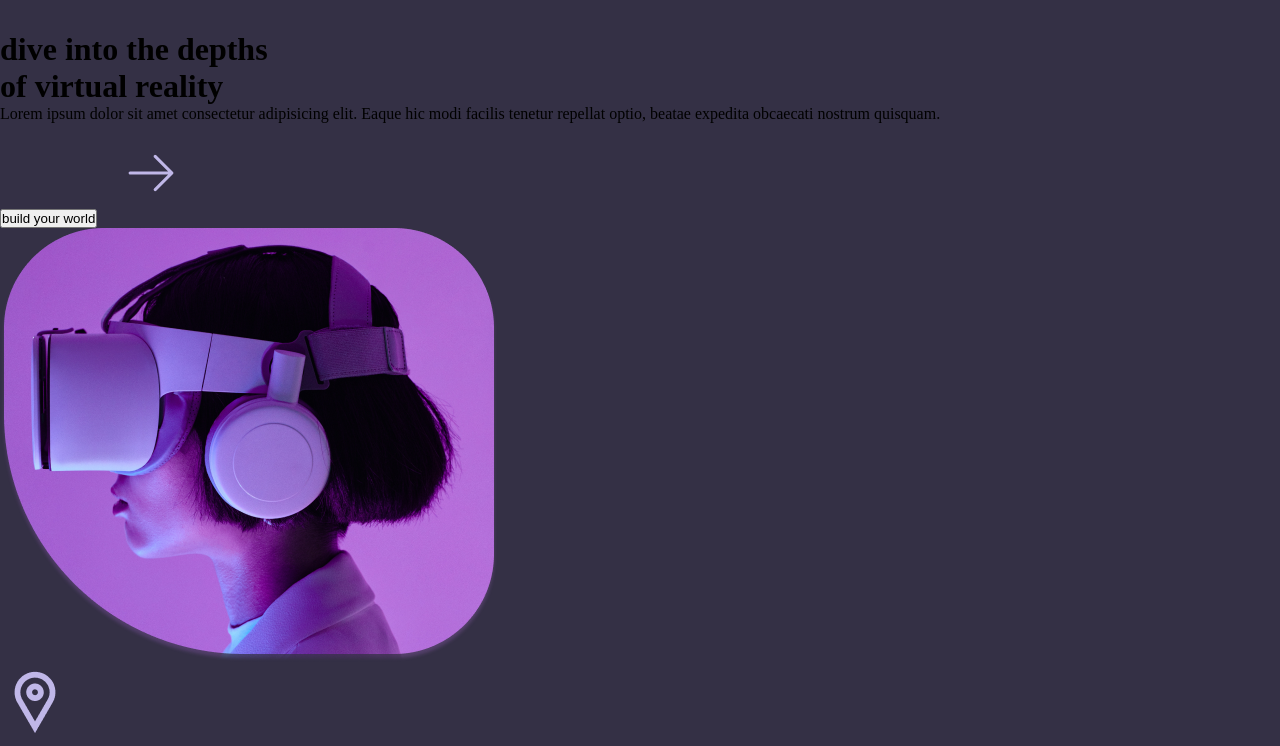
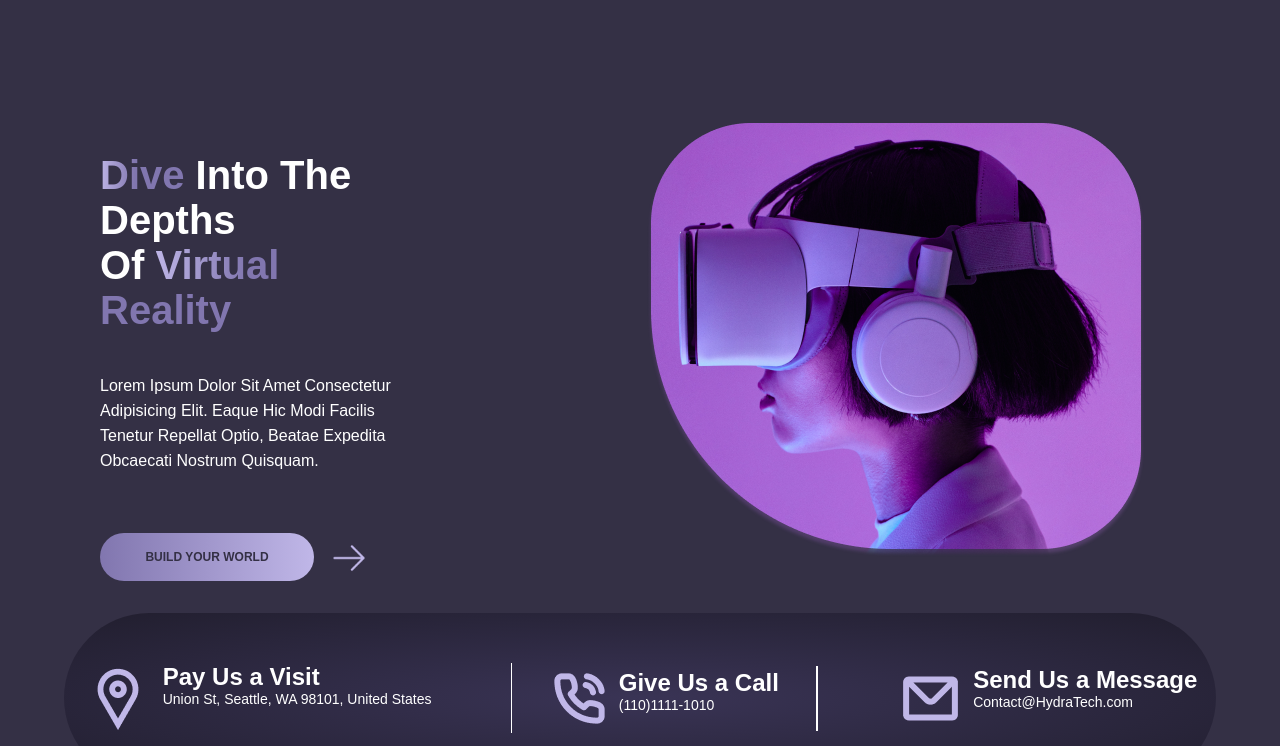
Before and after one commit to Tumworobere/Hydra-landing-page, a plain HTML site: page index.html in a window 1280 px wide. Shown: the part 137-883 px from the top of the page. Drawn offline with Linux system fonts and the light colour scheme.

Commit message:
modified the style for the image banner and botton icons

```diff
--- a/style.css
+++ b/style.css
@@ -114,3 +114,129 @@ header {
     cursor: pointer;
     display: none;
 }
+
+/*----------------main banner----------------*/
+
+
+.main-banner-and-text {
+  width: 100%;
+  height: 600px;
+  display: flex;
+}
+
+
+.main-text {
+  width: 40%;
+  height: 100%;
+  padding: 140px 100px;
+  font-family: var(--font-family);
+  text-transform: capitalize;
+}
+
+.main-text h1 {
+  font-weight: 700;
+  color: white;
+  font-size: 40px;
+  margin-bottom: 40px;
+}
+
+.main-text h1:first-child {
+  margin-bottom: 0;
+}
+
+.main-text span {
+  font-size: 40px;
+  font-weight: 700;
+  background: linear-gradient(91.57deg, #C0B7E8 -1.02%, #8176AF 36.25%);
+  -webkit-background-clip: text;
+  -webkit-text-fill-color: transparent;
+  background-clip: text;
+}
+
+.main-text p {
+  color: white;
+  font-size: 16px;
+  line-height: 25px;
+}
+
+.button-wrapper {
+  height: 150px;
+  display: flex;
+  padding: 30px 0;
+}
+
+.button-wrapper button {
+  width: 214px;
+  height: 48px;
+  border-radius: 40px;
+  background-image: linear-gradient(to right, rgba(129, 118, 175, 1), rgba(192, 183, 232, 1));
+  border: none;
+  margin-top: 30px;
+  text-transform: uppercase;
+  font-family: var(--font-family);
+  font-size: 12px;
+  font-weight: 700;
+  color: rgba(52, 48, 69, 1);
+  cursor: pointer;
+}
+
+.button-wrapper button:hover {
+  opacity: 0.6;
+}
+
+.button-wrapper img {
+  margin-top: 20px;
+}
+
+.main-banner {
+  margin: 110px auto;
+}
+
+.extra-img img {
+  display: none;
+}
+
+.icon-wrapper {
+  width: 90%;
+  height: 170px;
+  background-image: radial-gradient(rgba(58, 52, 86, 0.95), rgba(33, 30, 46, 1));
+  margin: 0px auto;
+  padding: 50px 0;
+  border-radius: 90px;
+  display: flex;
+  justify-content: space-around;
+  align-items: center;
+}
+
+.icon-wrapper img {
+  margin-right: 10px;
+}
+
+
+.location-icon {
+  display: flex;
+  border-right: 1px solid white;
+  padding-right: 80px;
+}
+
+.icon-text h1 {
+  font-size: 24px;
+  font-family: var(--font-family);
+  color: rgba(255, 255, 255, 1);
+}
+
+.icon-text p {
+  font-size: 14px;
+  font-family: var(--font-family);
+  color: rgba(255, 255, 255, 1);
+}
+
+.phone-call-icon {
+  display: flex;
+}
+
+.mail-icon {
+  display: flex;
+  border-left: 2px solid white;
+  padding-left: 80px;
+}
```
